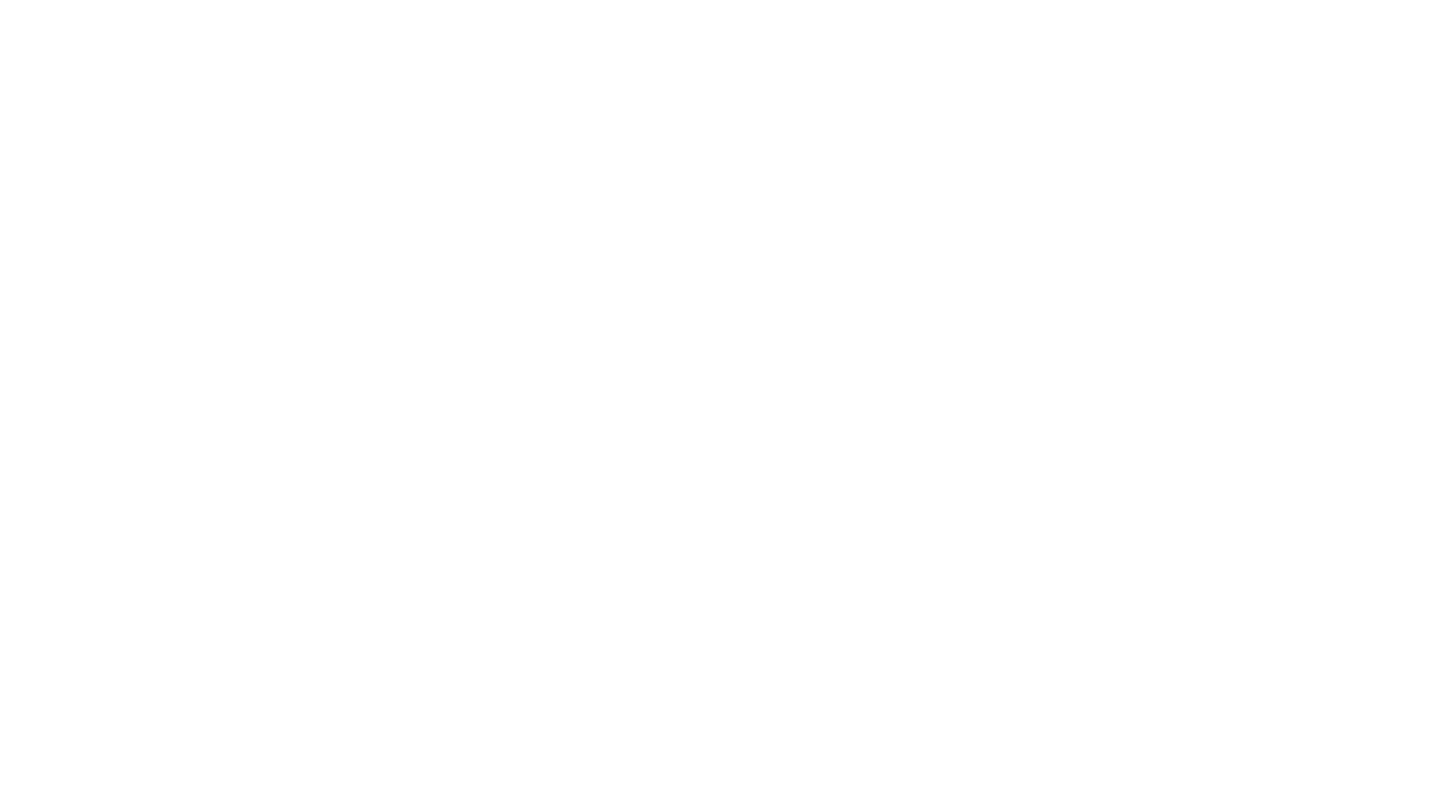
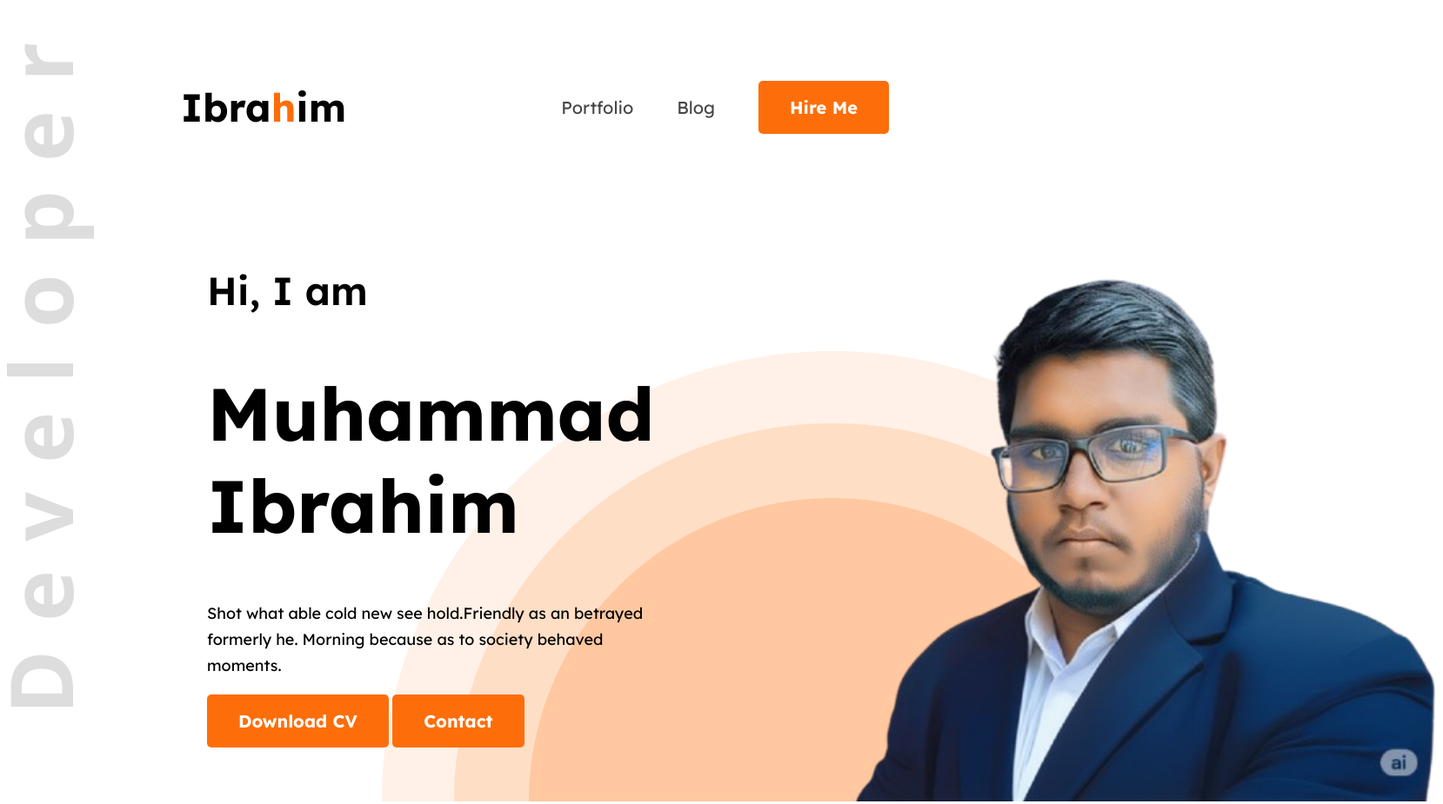
Before and after one commit to ibrahim0891/Ph-Portfolio, a plain HTML site: page index.html in a window 1280 px wide. Shown: the whole page at 87% size, 1659 px wide, since content can reach past the window. Before the commit the page ends 800 px from the top, so only its background shows below. Drawn offline with Linux system fonts and the light colour scheme.

Commit message:
Created Banner Section

```diff
--- a/index.html
+++ b/index.html
@@ -5,11 +5,29 @@
         <meta charset="UTF-8">
         <meta name="viewport" content="width=device-width, initial-scale=1.0">
         <title>Web Developer Portfolio</title>
+        <link rel="stylesheet" href="styles/style.css">
     </head>
 
     <body>
-        <header>
-
+        <header class="header">
+            <nav>
+                <h3 class="nav-title"> Ibra<span>h</span>im </h3>
+                <ul>
+                    <li><a href="#">Portfolio</a></li>
+                    <li><a href="#">Blog</a></li>
+                    <li><a href="#"><button class="btn-primary"> Hire Me </button></a></li>
+                </ul>
+            </nav>
+            <div class="banner">
+                <div class="banner-content">
+                    <h4 class="banner-greeting">Hi, I am</h4>
+                    <h1 class="banner-title">Muhammad Ibrahim</h1>
+                    <p class="banner-description">Shot what able cold new see hold.Friendly as an betrayed formerly he. Morning because as to society behaved moments.</p>
+                    <button class="btn-primary"> Download CV</button>
+                    <button class="btn-primary"> Contact </button>
+                </div>
+                <img class="banner-profile-picture" src="images/ibrahim.png" alt="">
+            </div>
         </header>
         <main>
 
--- /dev/null
+++ b/styles/style.css
@@ -0,0 +1,88 @@
+@import url("https://fonts.googleapis.com/css2?family=Lexend:wght@100..900&display=swap");
+
+* {
+    font-family: "Lexend";
+}
+/* Shared Style  */
+:root {
+    --text-primary: #fd6e0a;
+    --dark-2: #474747;
+}
+.btn-primary {
+    background-color: var(--text-primary);
+    color: white;
+    font-weight: bold;
+    font-size: 20px;
+    padding: 18px 36px;
+    border-radius: 5px;
+    border: none;
+}
+
+/* Nav Styles */
+
+nav {
+    display: flex;
+    align-items: center;
+    justify-content: space-between;
+    margin: 50px 200px;
+}
+
+.nav-title {
+    font-weight: bolder;
+    font-size: 45px;
+}
+.nav-title span {
+    color: var(--text-primary);
+}
+
+nav ul {
+    display: flex;
+    justify-content: center;
+    align-items: center;
+}
+
+nav ul li {
+    list-style-type: none;
+    margin-right: 50px;
+}
+nav li a {
+    text-decoration: none;
+    font-size: 20px;
+    color: var(--dark-2);
+}
+/* header */
+.header {
+    background-image: url("../images/developer.png"),
+        url("../images/header_bg.png");
+    background-repeat: no-repeat;
+    background-position: top left, bottom right;
+}
+
+/* banner styles */
+
+.banner {
+    display: flex;
+    justify-content: space-around;
+    align-items: space-between;
+    margin: 0 35px 0 230px;
+}
+
+.banner-content {
+    max-width: 580px;
+}
+.banner-greeting {
+    font-size: 45px;
+    font-weight: 600;
+}
+.banner-title {
+    font-size: 85px;
+}
+.banner-description {
+    font-size: 18px;
+    line-height: 30px;
+}
+
+.banner-profile-picture {
+   width: auto;
+   height: 676px;
+}
```
Also changed, not shown: images/ibrahim.png (added).
